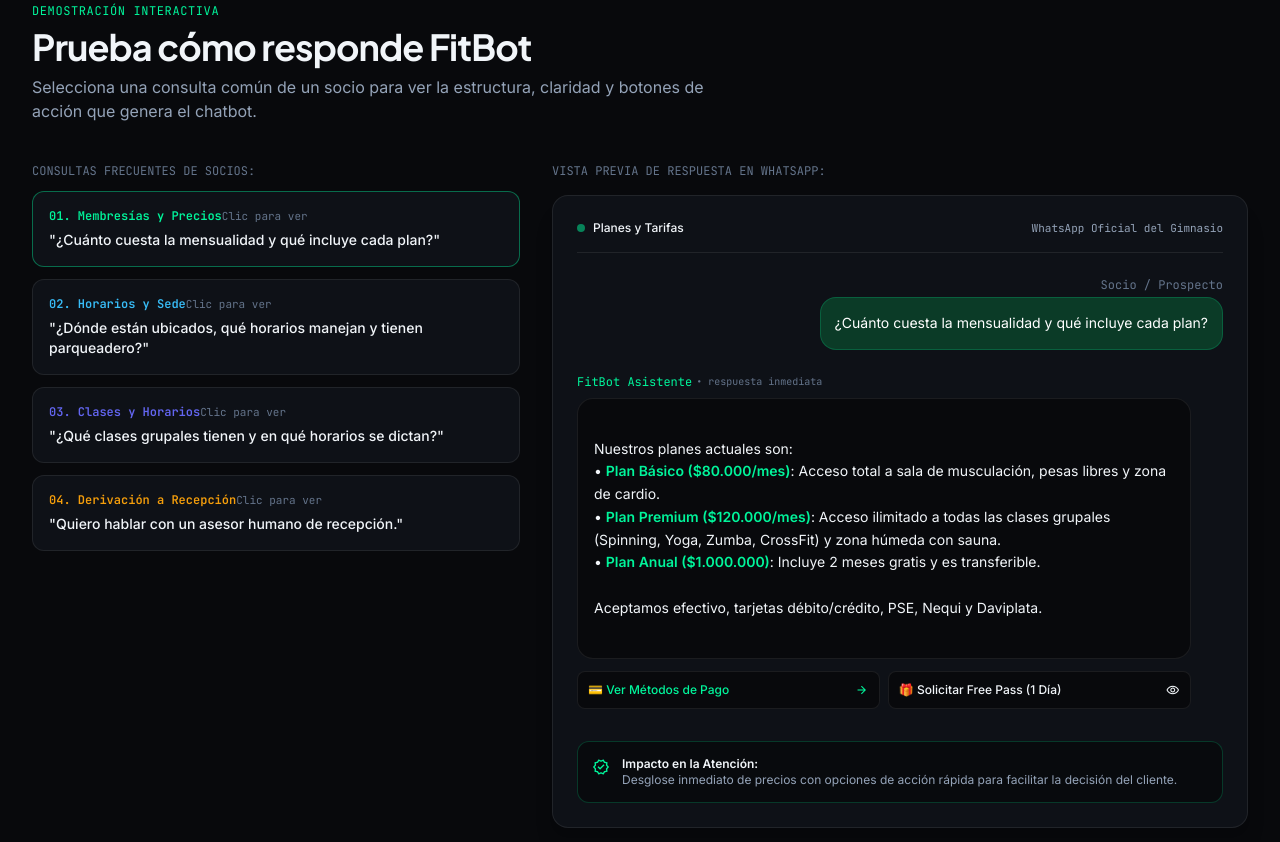
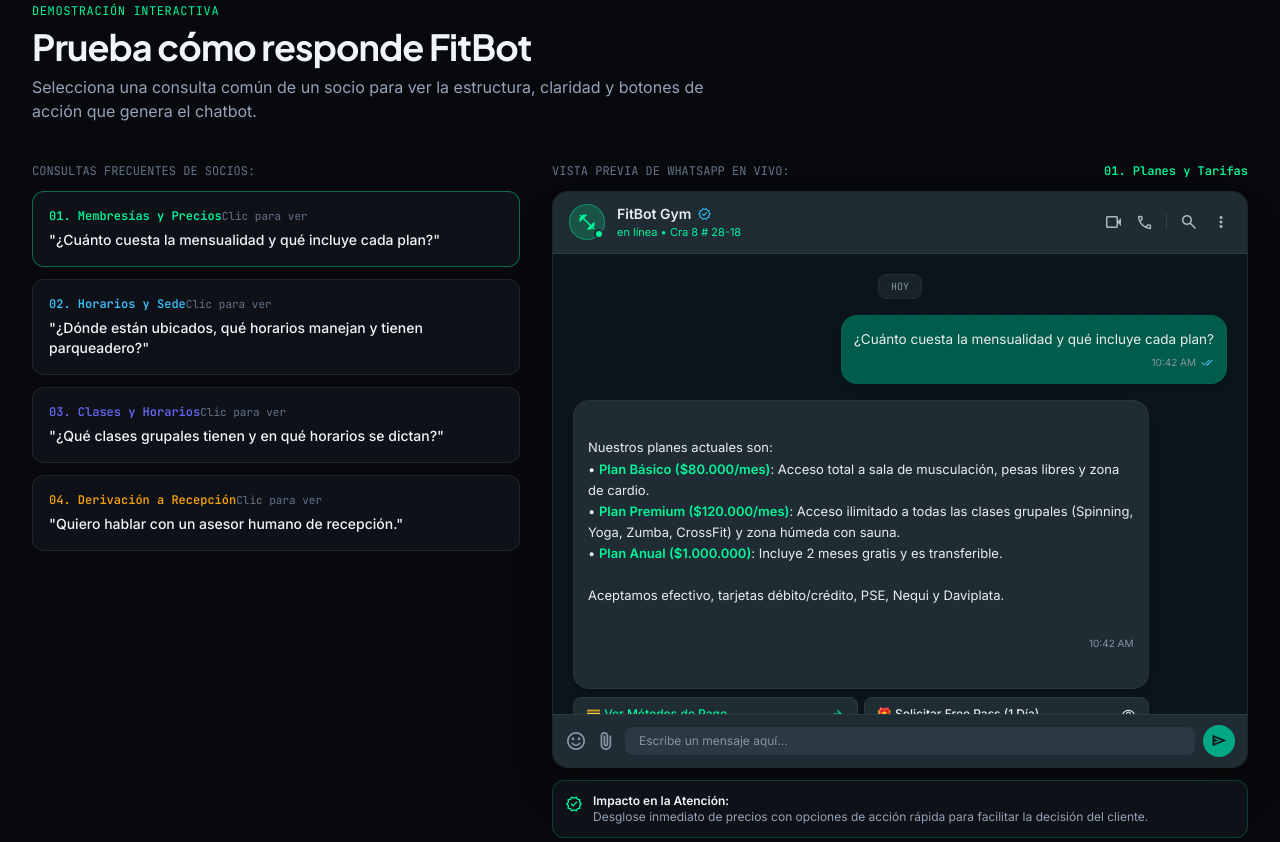
Before and after one commit to Sanchez042004/chatbot-whatsapp, a website: page public/index.html in a window 1280 px wide. Shown: the part 1800-2642 px from the top of the page. Drawn offline with nearby package versions, Linux system fonts and the light colour scheme; no server answers.

Commit message:
feat: render authentic WhatsApp Web dark interface with wallpaper background in playground preview

```diff
--- a/public/index.html
+++ b/public/index.html
@@ -18,6 +18,14 @@
     ::-webkit-scrollbar-track { background: #08090C; }
     ::-webkit-scrollbar-thumb { background: #1C2128; border-radius: 3px; }
     ::-webkit-scrollbar-thumb:hover { background: #00F59B; }
+    .whatsapp-bg {
+      background-color: #0b141a;
+      background-image:
+        radial-gradient(rgba(255, 255, 255, 0.035) 1.2px, transparent 1.2px),
+        radial-gradient(rgba(0, 245, 155, 0.02) 1.2px, transparent 1.2px);
+      background-size: 24px 24px, 48px 48px;
+      background-position: 0 0, 12px 12px;
+    }
   </style>
   <script src="https://cdn.tailwindcss.com?plugins=forms,container-queries"></script>
   <script id="tailwind-config">
@@ -452,65 +460,108 @@ Un asesor humano te responderá directamente por aquí en breve. Si el asesor de
             </button>
           </div>
 
-          <!-- Preview Column -->
-          <div class="lg:col-span-7 flex flex-col gap-4">
-            <span class="text-xs font-mono text-text-muted uppercase">Vista Previa de Respuesta en WhatsApp:</span>
-
-            <div class="rounded-2xl bg-surface-raised border border-border-subtle p-6 flex flex-col gap-6 shadow-xl">
-              <!-- Context pill -->
-              <div class="flex items-center justify-between pb-4 border-b border-border-subtle text-xs">
-                <div class="flex items-center gap-2">
-                  <span class="w-2 h-2 rounded-full bg-mint-emerald animate-pulse"></span>
-                  <span class="font-medium text-text-primary" id="preview-tag">Planes y Tarifas</span>
-                </div>
-                <span class="text-text-secondary font-mono text-[11px]">WhatsApp Oficial del Gimnasio</span>
+          <!-- Preview Column (Authentic WhatsApp Web Interface) -->
+          <div class="lg:col-span-7 flex flex-col gap-3">
+            <div class="flex items-center justify-between text-xs font-mono text-text-muted">
+              <span class="uppercase">VISTA PREVIA DE WHATSAPP EN VIVO:</span>
+              <span id="preview-tag" class="text-mint-emerald font-semibold">01. Planes y Tarifas</span>
             </div>
 
-              <!-- Customer Question Bubble -->
-              <div class="flex flex-col items-end">
-                <div class="text-xs text-text-muted mb-1 font-mono">Socio / Prospecto</div>
-                <div class="max-w-[88%] rounded-2xl rounded-tr-xs bg-[#0b3b27] text-white p-3.5 text-sm leading-relaxed border border-mint-emerald/20">
-                  <span id="preview-query">¿Cuánto cuesta la mensualidad y qué incluye cada plan?</span>
+            <!-- WhatsApp Chat Window Shell -->
+            <div class="rounded-2xl border border-border-subtle overflow-hidden shadow-2xl flex flex-col bg-[#0b141a]">
+              <!-- WhatsApp Web Header -->
+              <div class="bg-[#202c33] px-4 py-3 border-b border-[#2a3942] flex items-center justify-between">
+                <div class="flex items-center gap-3">
+                  <div class="relative w-9 h-9 rounded-full bg-mint-emerald/20 border border-mint-emerald/40 flex items-center justify-center text-mint-emerald">
+                    <span class="material-symbols-outlined text-[20px]">fitness_center</span>
+                    <span class="absolute bottom-0 right-0 w-2.5 h-2.5 rounded-full bg-[#00F59B] border-2 border-[#202c33]"></span>
+                  </div>
+                  <div class="flex flex-col">
+                    <div class="flex items-center gap-1.5">
+                      <span class="text-sm font-semibold text-[#e9edef]">FitBot Gym</span>
+                      <span class="material-symbols-outlined text-[14px] text-cyan-glow" title="Cuenta Comercial Oficial">verified</span>
+                    </div>
+                    <span class="text-[11px] text-mint-emerald font-normal">en línea • Cra 8 # 28-18</span>
                   </div>
                 </div>
 
-              <!-- Assistant Response Bubble -->
-              <div class="flex flex-col items-start gap-2">
-                <div class="text-xs text-mint-emerald font-mono flex items-center gap-1">
-                  <span>FitBot Asistente</span>
-                  <span class="text-[10px] text-text-muted">• respuesta inmediata</span>
+                <!-- Right Header Actions -->
+                <div class="flex items-center gap-3 text-[#aebac1]">
+                  <span class="material-symbols-outlined text-[20px] cursor-pointer hover:text-white transition-colors">videocam</span>
+                  <span class="material-symbols-outlined text-[19px] cursor-pointer hover:text-white transition-colors">call</span>
+                  <div class="w-px h-4 bg-[#374248]"></div>
+                  <span class="material-symbols-outlined text-[20px] cursor-pointer hover:text-white transition-colors">search</span>
+                  <span class="material-symbols-outlined text-[20px] cursor-pointer hover:text-white transition-colors">more_vert</span>
                 </div>
-                <div class="w-full max-w-[95%] rounded-2xl rounded-tl-xs bg-surface-base p-4 text-sm text-text-primary border border-border-subtle leading-relaxed whitespace-pre-line">
-                  <p id="preview-answer">Nuestros planes actuales son:
+              </div>
+
+              <!-- WhatsApp Messages Stream with Authentic Wallpaper Background -->
+              <div class="whatsapp-bg p-4 sm:p-5 flex flex-col gap-3 min-h-[380px] max-h-[460px] overflow-y-auto">
+                <!-- Day Timestamp -->
+                <div class="flex justify-center mb-1">
+                  <span class="text-[10px] uppercase font-mono px-3 py-1 rounded-lg bg-[#182229] text-[#8696a0] border border-[#222e35] shadow-sm">HOY</span>
+                </div>
+
+                <!-- Customer Sent Message Bubble (Green) -->
+                <div class="flex flex-col items-end">
+                  <div class="max-w-[88%] sm:max-w-[80%] rounded-2xl rounded-tr-xs bg-[#005c4b] text-[#e9edef] p-3 text-sm leading-relaxed shadow-md border border-[#02735e]/30">
+                    <span id="preview-query" class="text-[13.5px]">¿Cuánto cuesta la mensualidad y qué incluye cada plan?</span>
+                    <div class="flex items-center justify-end gap-1 mt-1 text-[10px] text-[#8696a0]">
+                      <span>10:42 AM</span>
+                      <span class="material-symbols-outlined text-[14px] text-[#53bdeb]">done_all</span>
+                    </div>
+                  </div>
+                </div>
+
+                <!-- FitBot Received Message Bubble (Dark Slate) -->
+                <div class="flex flex-col items-start gap-1.5 pt-1">
+                  <div class="max-w-[94%] sm:max-w-[88%] rounded-2xl rounded-tl-xs bg-[#202c33] text-[#e9edef] p-3.5 text-sm leading-relaxed shadow-md border border-[#2a3942]/60 whitespace-pre-line">
+                    <p id="preview-answer" class="text-[13px] leading-relaxed">Nuestros planes actuales son:
 • **Plan Básico ($80.000/mes)**: Acceso total a sala de musculación, pesas libres y zona de cardio.
 • **Plan Premium ($120.000/mes)**: Acceso ilimitado a todas las clases grupales (Spinning, Yoga, Zumba, CrossFit) y zona húmeda con sauna.
 • **Plan Anual ($1.000.000)**: Incluye 2 meses gratis y es transferible.
 
 Aceptamos efectivo, tarjetas débito/crédito, PSE, Nequi y Daviplata.</p>
+                    <div class="flex items-center justify-end gap-1 mt-1.5 text-[10px] text-[#8696a0]">
+                      <span>10:42 AM</span>
+                    </div>
                   </div>
 
-                <!-- Suggested CTA pills -->
-                <div class="w-full max-w-[95%] grid grid-cols-1 sm:grid-cols-2 gap-2 pt-1">
-                  <div class="p-2.5 rounded-lg bg-surface-base hover:bg-surface-hover border border-border-subtle text-xs text-mint-emerald font-medium flex items-center justify-between transition-colors cursor-pointer" id="preview-cta1">
+                  <!-- WhatsApp Native Action Buttons -->
+                  <div class="w-full max-w-[94%] sm:max-w-[88%] grid grid-cols-1 sm:grid-cols-2 gap-1.5 pt-0.5">
+                    <div class="py-2 px-3 rounded-lg bg-[#202c33] hover:bg-[#2a3942] border border-[#2a3942] text-xs text-mint-emerald font-medium flex items-center justify-between transition-colors cursor-pointer shadow-sm" id="preview-cta1">
                       <span>💳 Ver Métodos de Pago</span>
                       <span class="material-symbols-outlined text-[14px]">arrow_forward</span>
                     </div>
-                  <div class="p-2.5 rounded-lg bg-surface-base hover:bg-surface-hover border border-border-subtle text-xs text-text-primary font-medium flex items-center justify-between transition-colors cursor-pointer" id="preview-cta2">
+                    <div class="py-2 px-3 rounded-lg bg-[#202c33] hover:bg-[#2a3942] border border-[#2a3942] text-xs text-[#e9edef] font-medium flex items-center justify-between transition-colors cursor-pointer shadow-sm" id="preview-cta2">
                       <span>🎁 Solicitar Free Pass (1 Día)</span>
                       <span class="material-symbols-outlined text-[14px]">visibility</span>
                     </div>
                   </div>
                 </div>
+              </div>
 
-              <!-- UX / Business Callout -->
-              <div class="mt-2 p-3.5 rounded-xl bg-surface-base/80 border border-mint-emerald/20 text-xs flex items-start gap-3">
+              <!-- WhatsApp Web Bottom Input Bar -->
+              <div class="bg-[#202c33] px-3 py-2.5 border-t border-[#2a3942] flex items-center gap-2">
+                <span class="material-symbols-outlined text-[22px] text-[#8696a0] hover:text-[#e9edef] cursor-pointer transition-colors">sentiment_satisfied</span>
+                <span class="material-symbols-outlined text-[22px] text-[#8696a0] hover:text-[#e9edef] cursor-pointer transition-colors">attach_file</span>
+                <div class="flex-1 bg-[#2a3942] rounded-lg px-3.5 py-1.5 text-xs text-[#8696a0] flex items-center justify-between">
+                  <span>Escribe un mensaje aquí...</span>
+                </div>
+                <div class="w-8 h-8 rounded-full bg-[#00a884] hover:bg-[#029070] text-[#111b21] flex items-center justify-center cursor-pointer transition-colors">
+                  <span class="material-symbols-outlined text-[17px] font-bold">send</span>
+                </div>
+              </div>
+            </div>
+
+            <!-- Impact Callout Note -->
+            <div class="p-3 rounded-xl bg-surface-raised border border-mint-emerald/20 text-xs flex items-start gap-2.5">
               <span class="material-symbols-outlined text-mint-emerald text-[18px] shrink-0 mt-0.5">verified</span>
               <div class="space-y-0.5">
                 <span class="font-semibold text-text-primary block">Impacto en la Atención:</span>
                 <span class="text-text-secondary" id="preview-highlight">
                   Desglose inmediato de precios con opciones de acción rápida para facilitar la decisión del cliente.
                 </span>
-                </div>
               </div>
             </div>
           </div>
```
Lines whose indentation alone changed are shown as unchanged.
